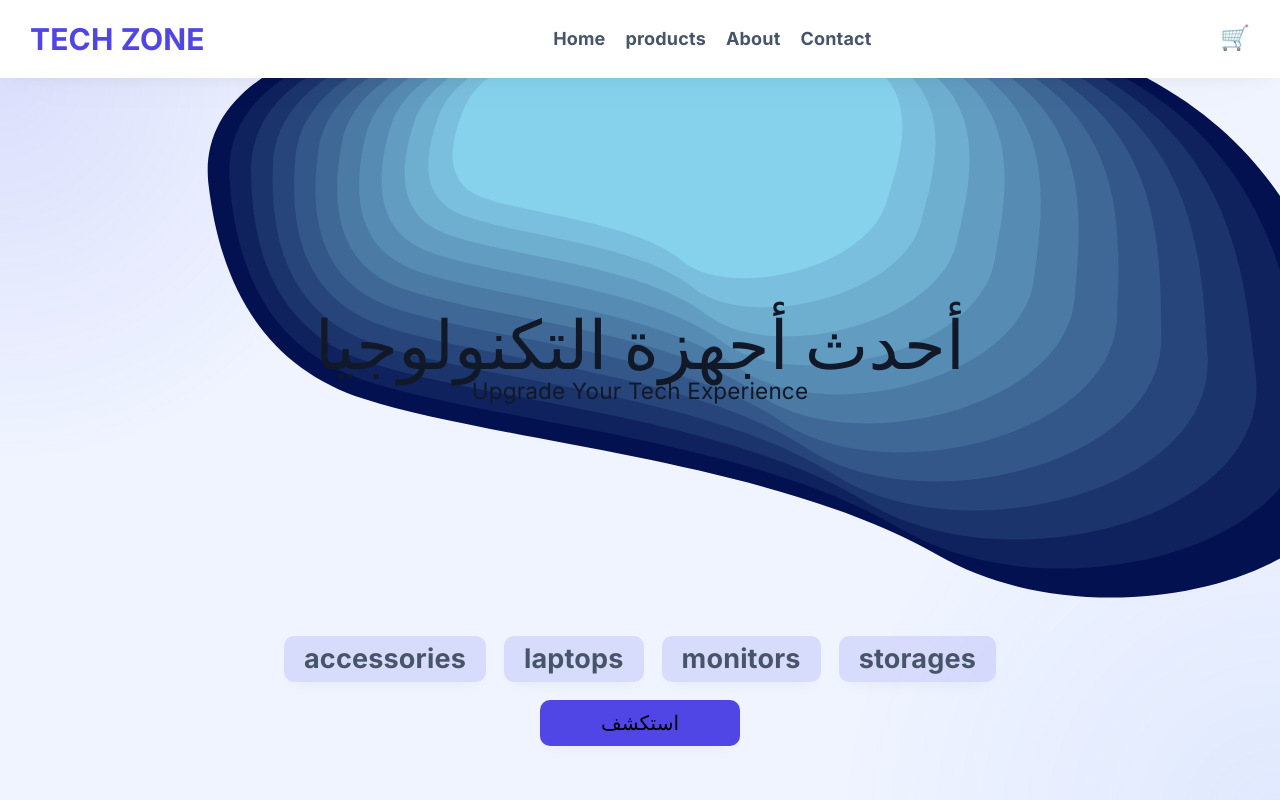
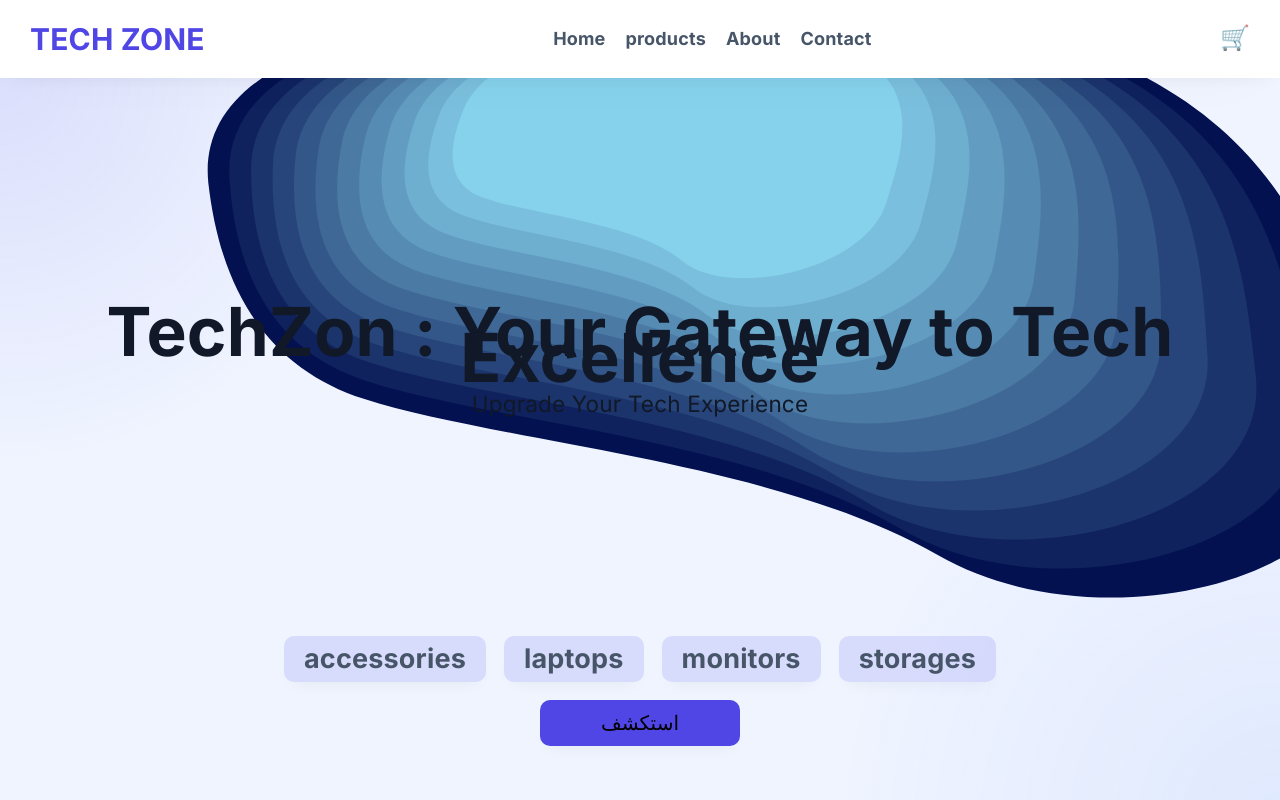
Before and after one commit to abdelrhmannabildev-dev/TechZonWebsite, a React (Vite) app in the folder frontend/: page / in a window 1280 px wide. Shown: the top 800 px of the page. Built offline with nearby package versions, Linux system fonts and the light colour scheme; no server answers.

Commit message:
changed the hero h1 text

```diff
--- a/frontend/src/components/users/home/hero/Hero.jsx
+++ b/frontend/src/components/users/home/hero/Hero.jsx
@@ -11,7 +11,7 @@ function Hero() {
     return (
         <div className="hero">
             <div className="hero-txt">
-            <h1> أحدث أجهزة التكنولوجيا</h1>
+            <h1> TechZon : Your Gateway to Tech Excellence</h1>
             <p>Upgrade Your Tech Experience</p>
         </div>
             <div className="categories">
```
